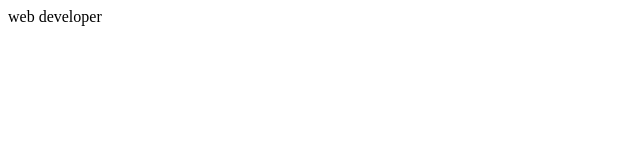
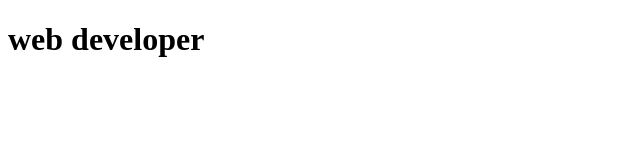
Before and after one commit to Majharul-Islam2121/my-crush-code, a plain HTML site: page index.html in a window 1280 px wide. Shown: the whole page, without its empty margins (0-640 px from the left). Drawn offline with Linux system fonts and the light colour scheme.

Commit message:
first commit

```diff
--- a/index.html
+++ b/index.html
@@ -6,6 +6,6 @@
     <title>Document</title>
 </head>
 <body>
-    web developer
+ <h1>web developer</h1>
 </body>
 </html>
```
